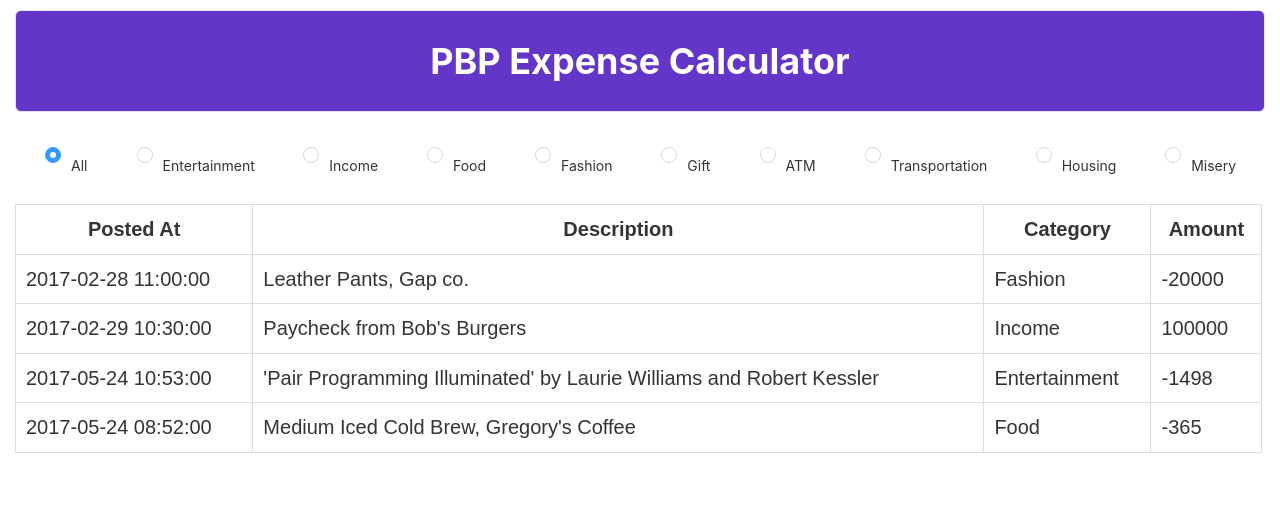
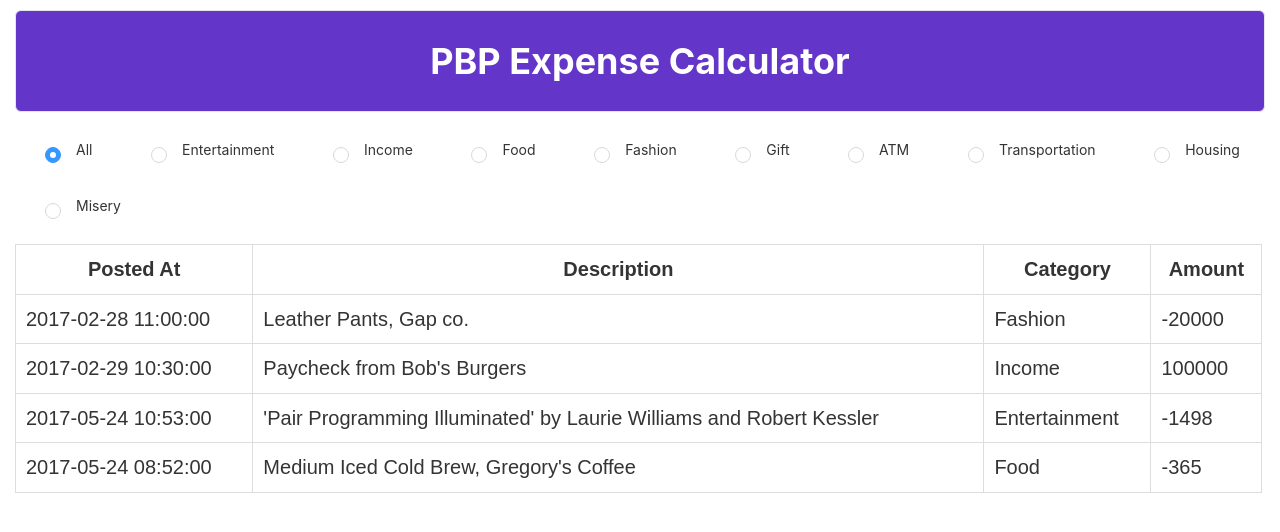
Before and after one commit to gitx5622/PBP_test, a React (Create React App) app: page / in a window 1280 px wide. Shown: the top 532 px of the page. Built offline with nearby package versions, Linux system fonts and the light colour scheme.

Commit message:
implemented radio button filters to get results based on categories

```diff
--- a/src/components/BankContainer.js
+++ b/src/components/BankContainer.js
@@ -1,10 +1,10 @@
-import React, {useState} from 'react';
+import React, { useState } from 'react';
 import { Radio, RadioGroup } from 'rsuite';
 
 
 const BankContainer = () => {
   const [activeCategory, setActiveCategory] = useState({
-    radioList:'A'
+    category: 'All'
   })
   const styles = {
     table: {
@@ -63,7 +63,9 @@ const BankContainer = () => {
     activeCategory: 'All'
   }
 
-  const displayedTransactions = [...state.transactions]
+  const filteredTransactions = state.transactions.filter(transaction => transaction.category === activeCategory.category);
+
+  console.log(filteredTransactions);
 
   const handleChange = (name, value) => {
     setActiveCategory({
@@ -75,21 +77,21 @@ const BankContainer = () => {
   return (
     <React.Fragment>
       <RadioGroup
-        name="radioList"
-        value={activeCategory.radioList}
-        onChange={value => handleChange('radioList', value)}
+        name="category"
+        value={activeCategory.category}
+        onChange={value => handleChange('category', value)}
       >
-        <div style={{display:"flex", justifyContent:"space-between"}}>
-        <Radio checked={activeCategory.radioList === 'A'? true : false} value="A">All</Radio>
-        <Radio checked={activeCategory.radioList === 'B'? true : false} value="B">Entertainment</Radio>
-        <Radio checked={activeCategory.radioList === 'C'? true : false} value="C">Income</Radio>
-        <Radio checked={activeCategory.radioList === 'D'? true : false} value="D">Food</Radio>
-        <Radio checked={activeCategory.radioList === 'E'? true : false} value="E">Fashion</Radio>
-        <Radio checked={activeCategory.radioList === 'F'? true : false} value="F">Gift</Radio>
-        <Radio checked={activeCategory.radioList === 'G'? true : false} value="G">ATM</Radio>
-        <Radio checked={activeCategory.radioList === 'H'? true : false} value="H">Transportation</Radio>
-        <Radio checked={activeCategory.radioList === 'I'? true : false} value="I">Housing</Radio>
-        <Radio checked={activeCategory.radioList === 'J'? true : false} value="J">Misery</Radio>
+        <div style={{ display: "flex", justifyContent: "space-between", flexWrap: "wrap" }}>
+          <Radio checked={activeCategory.category === 'All' ? true : false} value="All">All</Radio>
+          <Radio checked={activeCategory.category === 'Entertainment' ? true : false} value="Entertainment">Entertainment</Radio>
+          <Radio checked={activeCategory.category === 'Income' ? true : false} value="Income">Income</Radio>
+          <Radio checked={activeCategory.category === 'Food' ? true : false} value="Food">Food</Radio>
+          <Radio checked={activeCategory.category === 'Fashion' ? true : false} value="Fashion">Fashion</Radio>
+          <Radio checked={activeCategory.category === 'Gift' ? true : false} value="Gift">Gift</Radio>
+          <Radio checked={activeCategory.category === 'ATM' ? true : false} value="ATM">ATM</Radio>
+          <Radio checked={activeCategory.category === 'Transportation' ? true : false} value="Transportation">Transportation</Radio>
+          <Radio checked={activeCategory.category === 'Housing' ? true : false} value="Housing">Housing</Radio>
+          <Radio checked={activeCategory.category === 'Misery' ? true : false} value="Misery">Misery</Radio>
         </div>
       </RadioGroup>
       <table style={styles.table}>
@@ -99,14 +101,26 @@ const BankContainer = () => {
           <th style={styles.table.th}>Category</th>
           <th style={styles.table.th}>Amount</th>
         </tr>
-        {displayedTransactions.map((eachTransaction) => (
+        {filteredTransactions && (
+          filteredTransactions.map((eachTransaction) => (
             <tr key={eachTransaction.id}>
               <td style={styles.table.td}>{eachTransaction.posted_at}</td>
               <td style={styles.table.td}>{eachTransaction.description}</td>
               <td style={styles.table.td}>{eachTransaction.category}</td>
               <td style={styles.table.td}>{eachTransaction.amount}</td>
             </tr>
-        ))}
+          ))
+        )}
+        {activeCategory.category === "All" && (
+          state.transactions.map((eachTransaction) => (
+            <tr key={eachTransaction.id}>
+              <td style={styles.table.td}>{eachTransaction.posted_at}</td>
+              <td style={styles.table.td}>{eachTransaction.description}</td>
+              <td style={styles.table.td}>{eachTransaction.category}</td>
+              <td style={styles.table.td}>{eachTransaction.amount}</td>
+            </tr>
+          ))
+        )}
       </table>
     </React.Fragment>
   )
```
Lines whose indentation alone changed are shown as unchanged.
